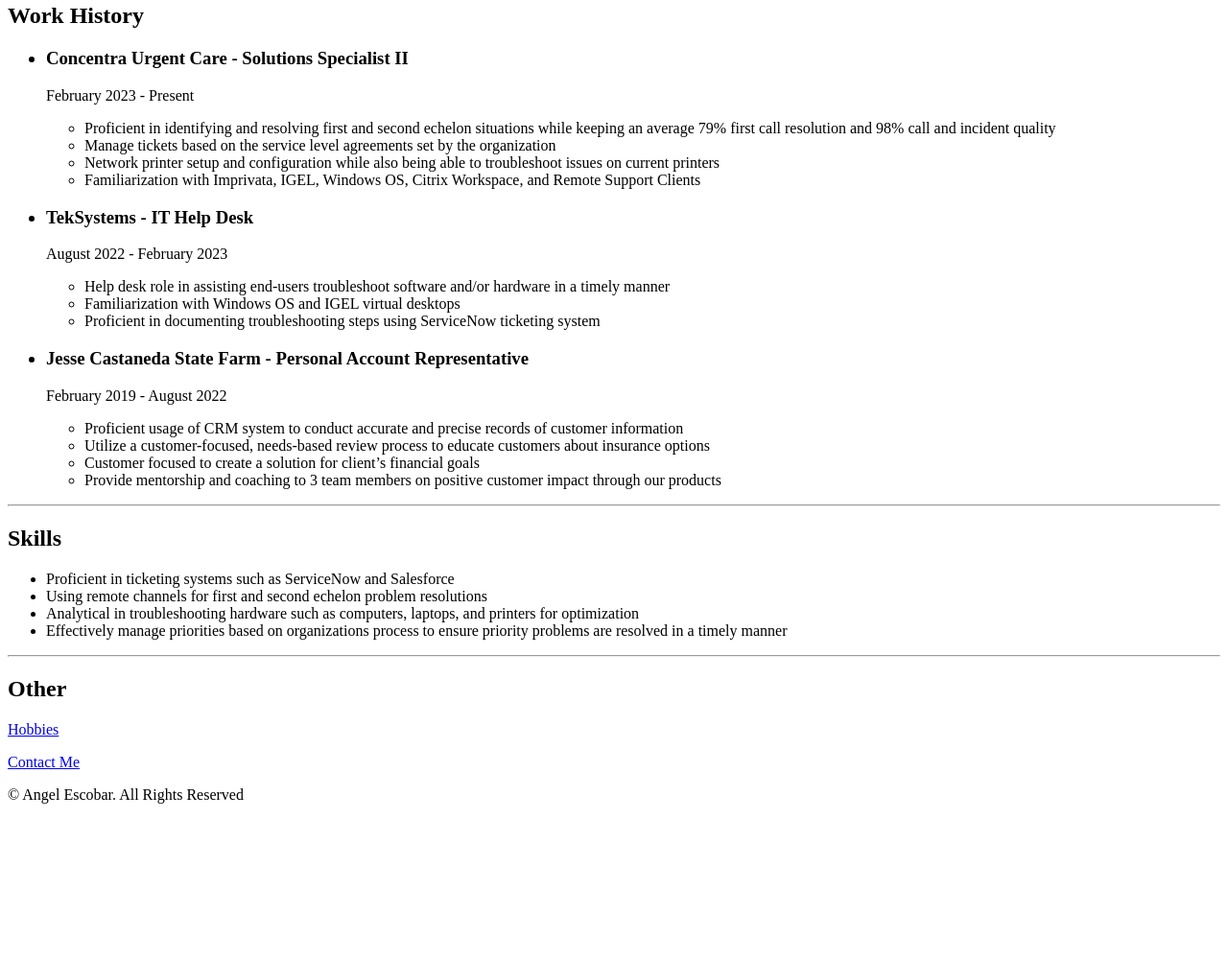
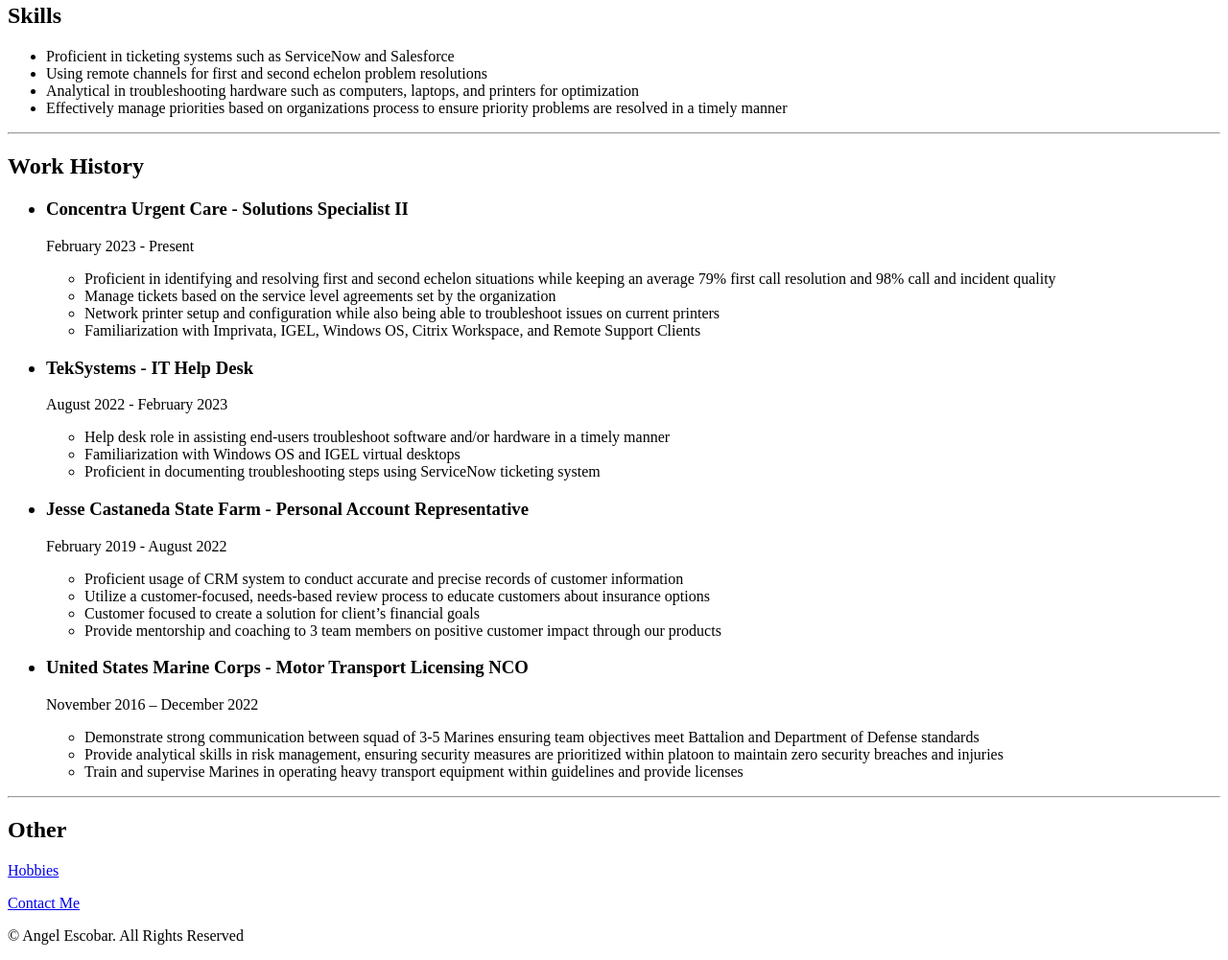
Before and after one commit to Angelescobar18/html-resume, a plain HTML site: page index.html in a window 1280 px wide. Shown: the part 574-1575 px from the top of the page at 96% size. Before the commit the page ends 1428 px from the top, so only its background shows below. Drawn offline with Linux system fonts and the light colour scheme.

Commit message:
Add files via upload

```diff
--- a/index.html
+++ b/index.html
@@ -18,6 +18,14 @@
         <h2>Education & Certifications</h2>
         <ul>
             <li>ACI Learning - Dallas, Texas, Computer User Support Specialist Program Completion July 2022</li>
+        </ul>
+        <hr>
+        <h2>Skills</h2>
+        <ul>
+            <li>Proficient in ticketing systems such as ServiceNow and Salesforce</li>
+            <li>Using remote channels for first and second echelon problem resolutions</li>
+            <li>Analytical in troubleshooting hardware such as computers, laptops, and printers for optimization</li>
+            <li>Effectively manage priorities based on organizations process to ensure priority problems are resolved in a timely manner</li>
         </ul>
         <hr>
         <h2>Work History</h2>
@@ -46,14 +54,13 @@
                 <li>Customer focused to create a solution for client’s financial goals</li>
                 <li>Provide mentorship and coaching to 3 team members on positive customer impact through our products</li>
             </ul>
-        </ul>
-        <hr>
-        <h2>Skills</h2>
-        <ul>
-            <li>Proficient in ticketing systems such as ServiceNow and Salesforce</li>
-            <li>Using remote channels for first and second echelon problem resolutions</li>
-            <li>Analytical in troubleshooting hardware such as computers, laptops, and printers for optimization</li>
-            <li>Effectively manage priorities based on organizations process to ensure priority problems are resolved in a timely manner</li>
+            <h3><li>United States Marine Corps - Motor Transport Licensing NCO</li></h3>
+            <p>November 2016 – December 2022</p>
+            <ul>
+                <li>Demonstrate strong communication between squad of 3-5 Marines ensuring team objectives meet Battalion and Department of Defense standards</li>
+                <li>Provide analytical skills in risk management, ensuring security measures are prioritized within platoon to maintain zero security breaches and injuries</li>
+                <li>Train and supervise Marines in operating heavy transport equipment within guidelines and provide licenses</li>
+            </ul>
         </ul>
         <hr>
         <h2>Other</h2>
```
